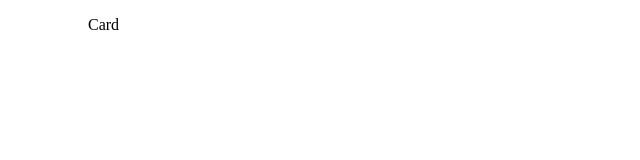
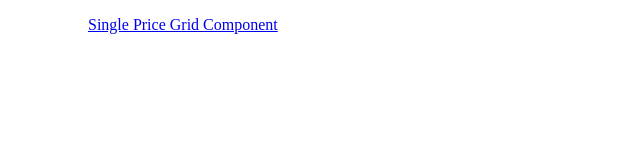
Before and after one commit to AnnKiende28/Portfolio, a plain HTML site: page index.html in a window 1280 px wide. Shown: the whole page, without its empty margins (0-640 px from the left). Drawn offline with Linux system fonts and the light colour scheme.

Commit message:
Edit index.html
add an external link to the first item in the list to open the github repository Single-Price-Grid-Component

```diff
--- a/index.html
+++ b/index.html
@@ -7,7 +7,9 @@
 </head>
 <body>
     <ul>
-        <ol> Card </ol>
+        <ol>
+            <a href="annkiende28.github.io/Single-Price-Grid-Component">Single Price Grid Component</a>
+        </ol>
     </ul>
 </body>
 </html>
```
